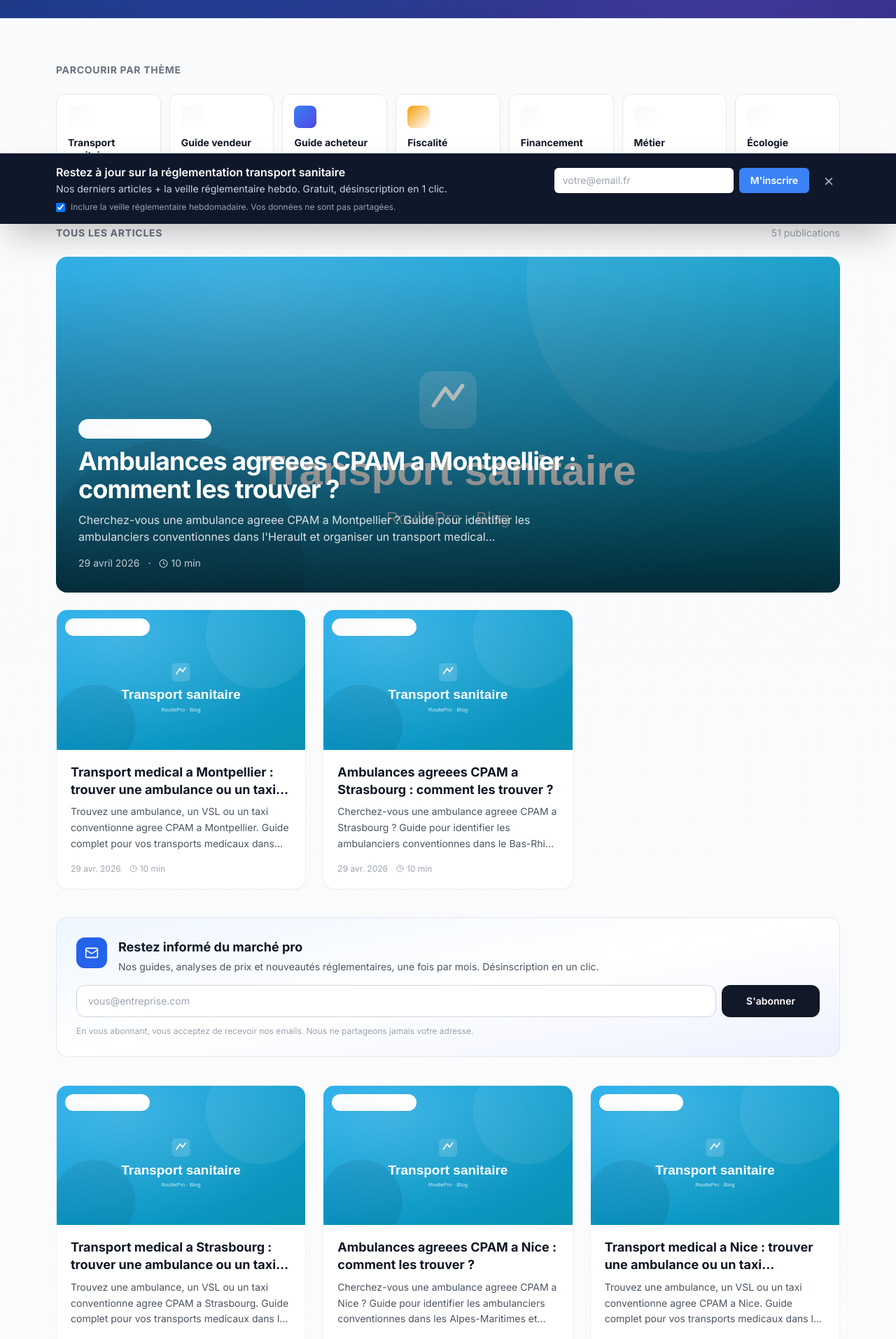
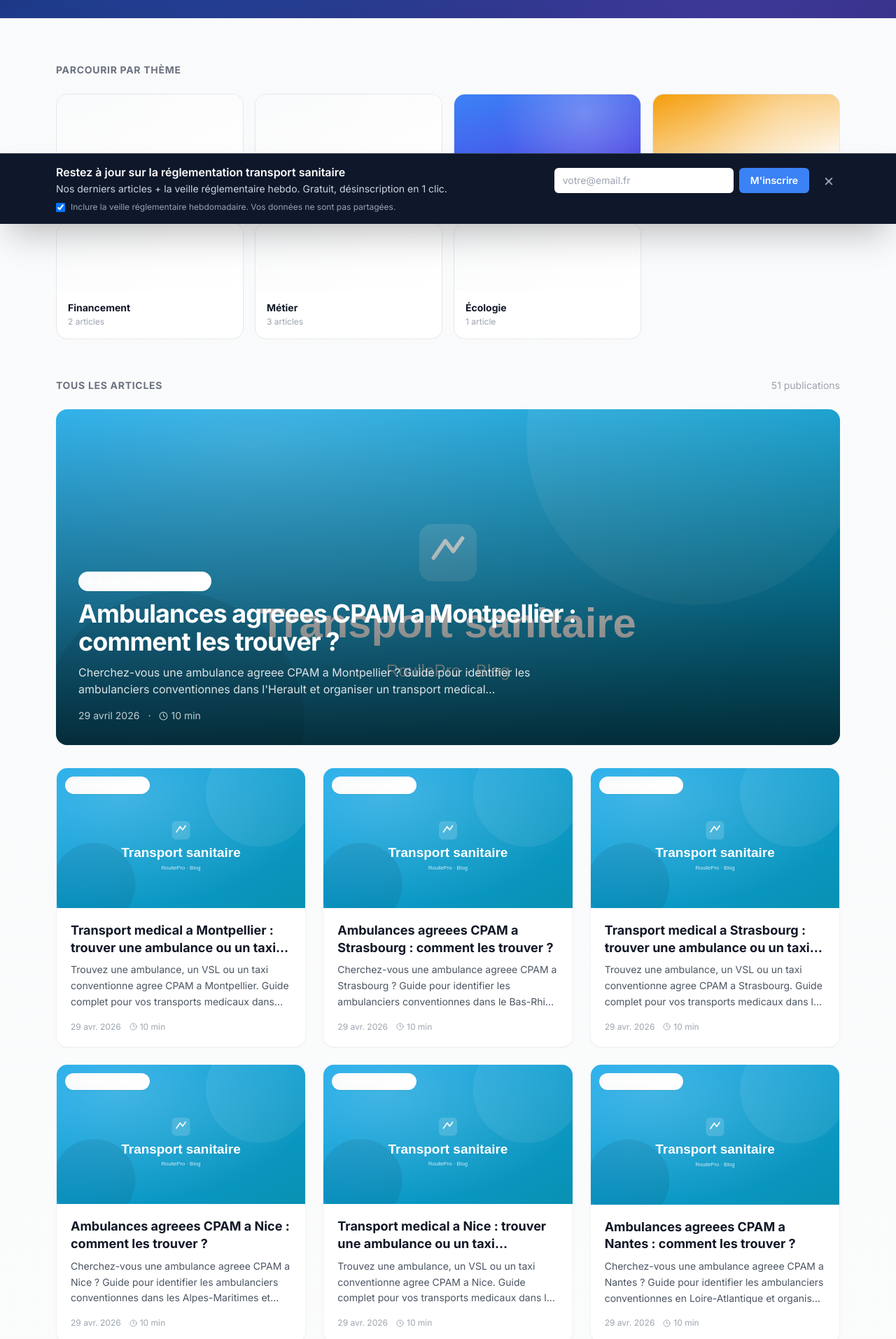
Before and after one commit to vidaluca77-cloud/roullepro, a Next.js app: page /blog in a window 1280 px wide. Shown: the part 480-2394 px from the top of the page at 70% size. Built offline with nearby package versions, Linux system fonts and the light colour scheme; no server answers.

Commit message:
feat(blog): grid layout for blog index and category pages
Page liste : article a la une pleine largeur, vignettes categorie 4 colonnes,
grille articles 3 colonnes desktop / 2 tablette / 1 mobile. Page categorie deja
alignee sur la meme grille.

Co-Authored-By: Claude Opus 4.7 <noreply@anthropic.com>

```diff
--- a/src/app/blog/page.tsx
+++ b/src/app/blog/page.tsx
@@ -65,7 +65,7 @@ export default function BlogIndexPage() {
               Parcourir par thème
             </h2>
           </div>
-          <div className="grid grid-cols-2 md:grid-cols-4 lg:grid-cols-7 gap-3">
+          <div className="grid grid-cols-2 md:grid-cols-4 gap-4">
             {CATEGORIES.map((cat) => {
               const count = getPostsByCategorySlug(cat.slug).length;
               if (count === 0) return null;
@@ -73,19 +73,18 @@ export default function BlogIndexPage() {
                 <Link
                   key={cat.slug}
                   href={`/blog/categorie/${cat.slug}`}
-                  className="group relative overflow-hidden rounded-xl p-4 border border-gray-200 hover:border-transparent bg-white hover:shadow-lg transition-all"
+                  className="group relative overflow-hidden rounded-2xl border border-gray-200 bg-white hover:shadow-lg hover:-translate-y-1 transition-all duration-300"
                 >
                   <div
-                    className={`absolute inset-0 bg-gradient-to-br ${cat.color} opacity-0 group-hover:opacity-100 transition-opacity`}
-                  />
-                  <div className="relative">
-                    <div
-                      className={`w-8 h-8 rounded-lg bg-gradient-to-br ${cat.color} mb-3 group-hover:bg-white/20 transition`}
-                    />
-                    <div className="text-sm font-bold text-gray-900 group-hover:text-white transition leading-tight">
+                    className={`relative h-24 bg-gradient-to-br ${cat.color} overflow-hidden`}
+                  >
+                    <div className="absolute inset-0 bg-[radial-gradient(circle_at_70%_30%,rgba(255,255,255,0.25),transparent_60%)]" />
+                  </div>
+                  <div className="p-4">
+                    <div className="text-sm font-bold text-gray-900 group-hover:text-blue-600 transition leading-tight">
                       {cat.label}
                     </div>
-                    <div className="text-xs text-gray-400 group-hover:text-white/80 mt-1 transition">
+                    <div className="text-xs text-gray-400 mt-1">
                       {count} {count > 1 ? "articles" : "article"}
                     </div>
                   </div>
@@ -106,25 +105,35 @@ export default function BlogIndexPage() {
             </span>
           </div>
 
-          <div className="grid gap-6 md:grid-cols-2 lg:grid-cols-3">
-            {featured && <ArticleCard post={featured} variant="featured" />}
-            {rest.slice(0, 2).map((post) => (
+          {/* Article à la une, pleine largeur */}
+          {featured && (
+            <div className="mb-8">
+              <ArticleCard post={featured} variant="featured" />
+            </div>
+          )}
+
+          {/* Premiers articles */}
+          <div className="grid grid-cols-1 md:grid-cols-2 lg:grid-cols-3 gap-6">
+            {rest.slice(0, 6).map((post) => (
               <ArticleCard key={post.slug} post={post} />
             ))}
           </div>
 
           {/* Newsletter au milieu */}
-          {rest.length > 2 && (
-            <div className="md:mx-0">
+          {rest.length > 6 && (
+            <div className="my-8">
               <NewsletterInline />
             </div>
           )}
 
-          <div className="grid gap-6 md:grid-cols-2 lg:grid-cols-3 mt-2">
-            {rest.slice(2).map((post) => (
-              <ArticleCard key={post.slug} post={post} />
-            ))}
-          </div>
+          {/* Reste des articles */}
+          {rest.length > 6 && (
+            <div className="grid grid-cols-1 md:grid-cols-2 lg:grid-cols-3 gap-6">
+              {rest.slice(6).map((post) => (
+                <ArticleCard key={post.slug} post={post} />
+              ))}
+            </div>
+          )}
         </section>
 
         {/* ─── CTA FINAL ───────────────────────────────── */}
```
